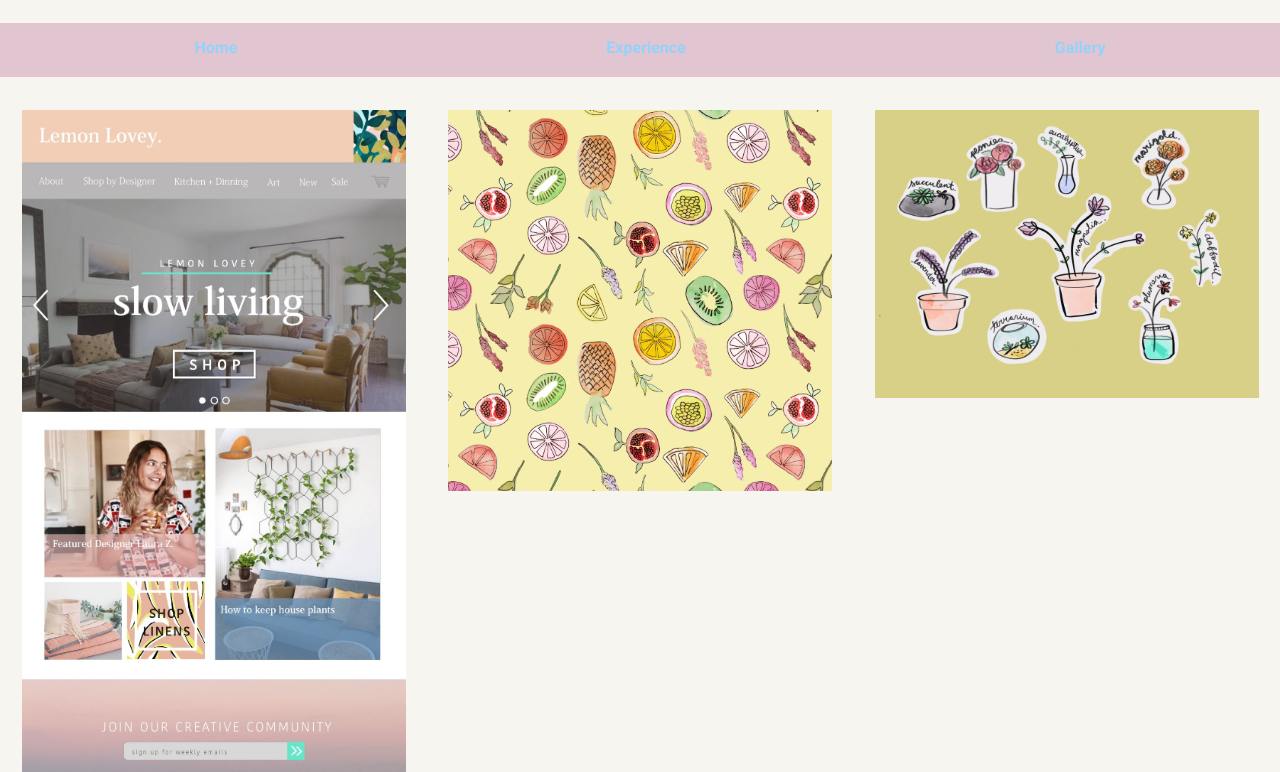
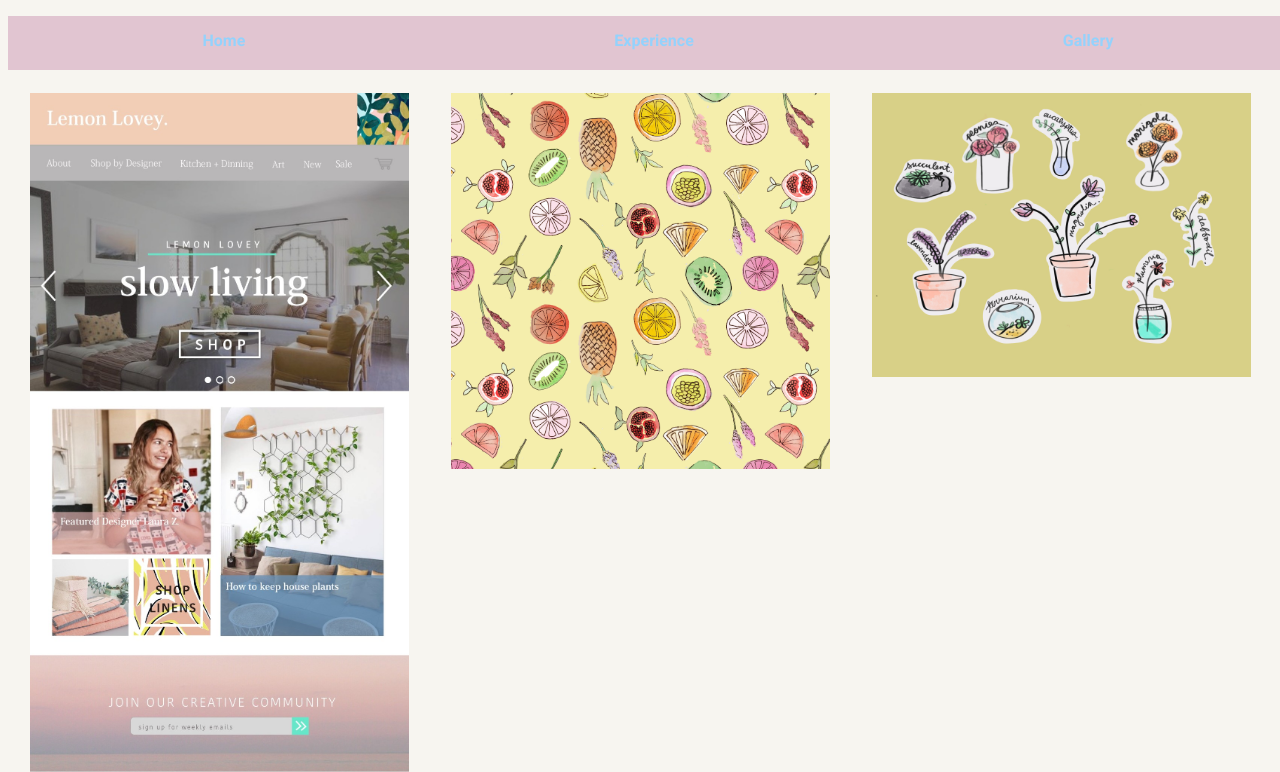
Before and after one commit to luluchu/techdegree-project-1, a plain HTML site: page pages/gallery/gallery.html in a window 1280 px wide. Shown: the top 772 px of the page. Drawn offline with Linux system fonts and the light colour scheme; a web font is replaced by a local one.

Commit message:
edited image gallery

```diff
--- a/pages/gallery/gallery.css
+++ b/pages/gallery/gallery.css
@@ -1,7 +1,5 @@
 
 body {
-  margin: 0;
-  padding: 0;
   text-align: center;
   font-family: 'Roboto', sans-serif;
   color: #222;
@@ -54,13 +52,6 @@ img {
 }
 
 p {
-	font-family: raleway;
-	margin-left: 1.66%;
-	font-size: 23px;
-	font-weight: 800;
-	text-transform: uppercase;
-	border-bottom: 3px solid #f1f1f1;
-	width: 30%;
+
 	padding: 20px;
-
 }
```
Also changed, not shown: pages/gallery/gallery.html (+0 -1 lines), 1 other file.
